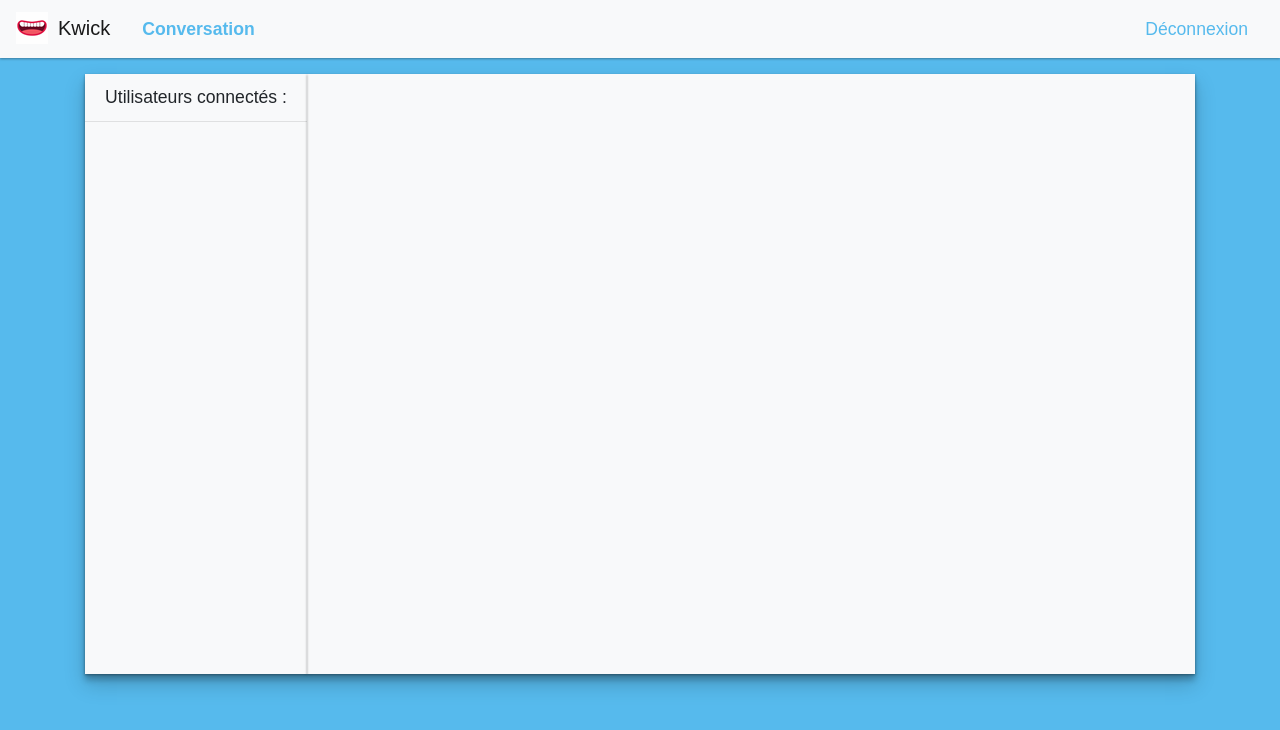
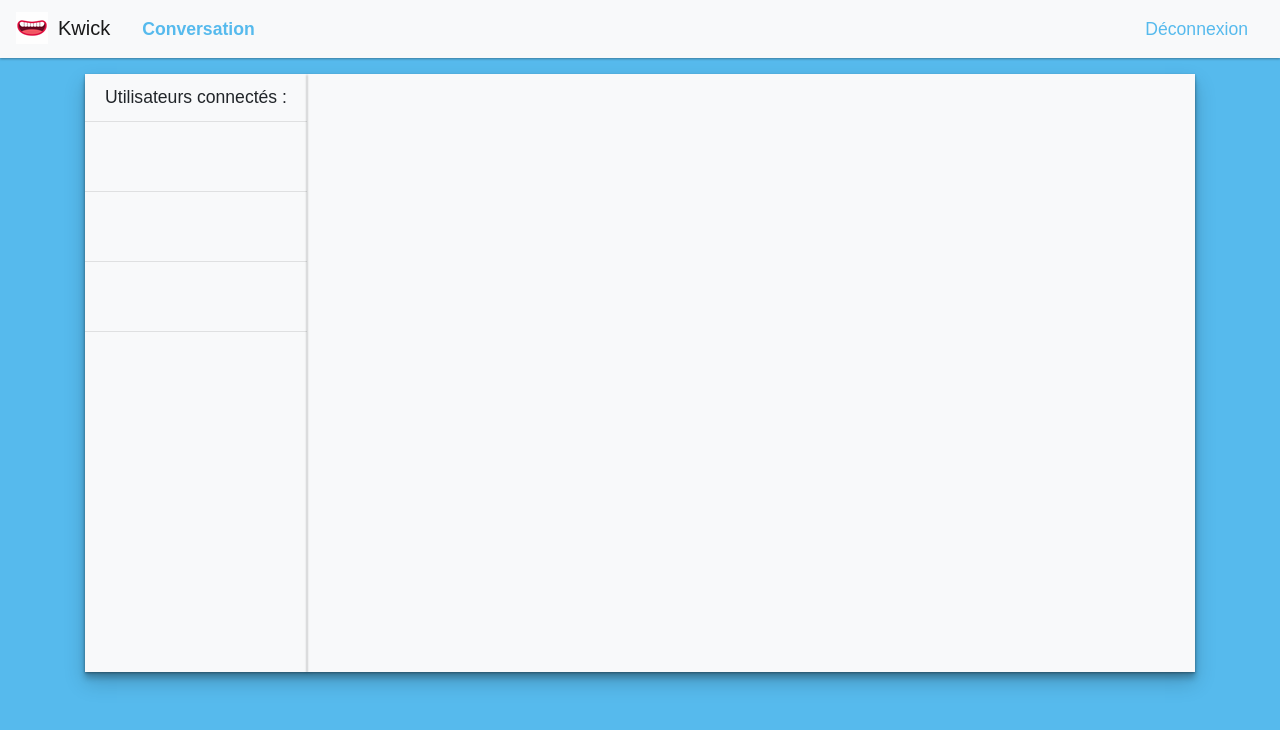
Before and after one commit to Viliprant/Kwick, a React (Create React App) app: page /chat in a window 1280 px wide. Shown: the top 730 px of the page. Built offline with nearby package versions, Linux system fonts and the light colour scheme.

Commit message:
add css overflow for list users

```diff
--- a/src/Components/ListUsers.js
+++ b/src/Components/ListUsers.js
@@ -5,7 +5,7 @@ import '../ComponentsCSS/listUsers.css';
 function Users(props){
     return(
         <>
-            <div>
+            <div className="wrapper-user">
 
             </div>
         </>
@@ -15,12 +15,16 @@ function Users(props){
 class ListUsers extends React.Component{
     render(){
         return(
-            <>
+            <div>
                 <div id="wrapper-tittle">
                     <span>Utilisateurs connectés :</span>
                 </div>
-                <Users/>
-            </>
+                <div id="wrapper-list-users">
+                    <Users/>
+                    <Users/>
+                    <Users/>
+                </div>
+            </div>
         )
     }
 }
--- a/src/ComponentsCSS/chatPage.css
+++ b/src/ComponentsCSS/chatPage.css
@@ -9,15 +9,11 @@
 #wrapper-listusers{
     width: 25%;
     min-width: 200px;
-    height: 100%;
-    min-height: 600px;
     box-shadow: 0 1px 3px rgba(0,0,0,0.12), 0 1px 2px rgba(0,0,0,0.24);
 }
 
 #wrapper-chat{
     width: 100%;
     min-width: 500px;
-    height: 100%;
-    min-height: 600px;
     box-shadow: 0 1px 3px rgba(0,0,0,0.12), 0 1px 2px rgba(0,0,0,0.24);
 }
--- a/src/ComponentsCSS/listUsers.css
+++ b/src/ComponentsCSS/listUsers.css
@@ -4,3 +4,14 @@
     padding: 10px 5px;
     border-bottom: 1px solid rgba(0,0,0,0.10);
 }
+
+#wrapper-list-users{
+    overflow: auto;
+    height: 550px;
+}
+
+.wrapper-user{
+    min-height: 70px;
+    width: 100%;
+    border-bottom: 1px solid rgba(0,0,0,0.10);
+}
```
